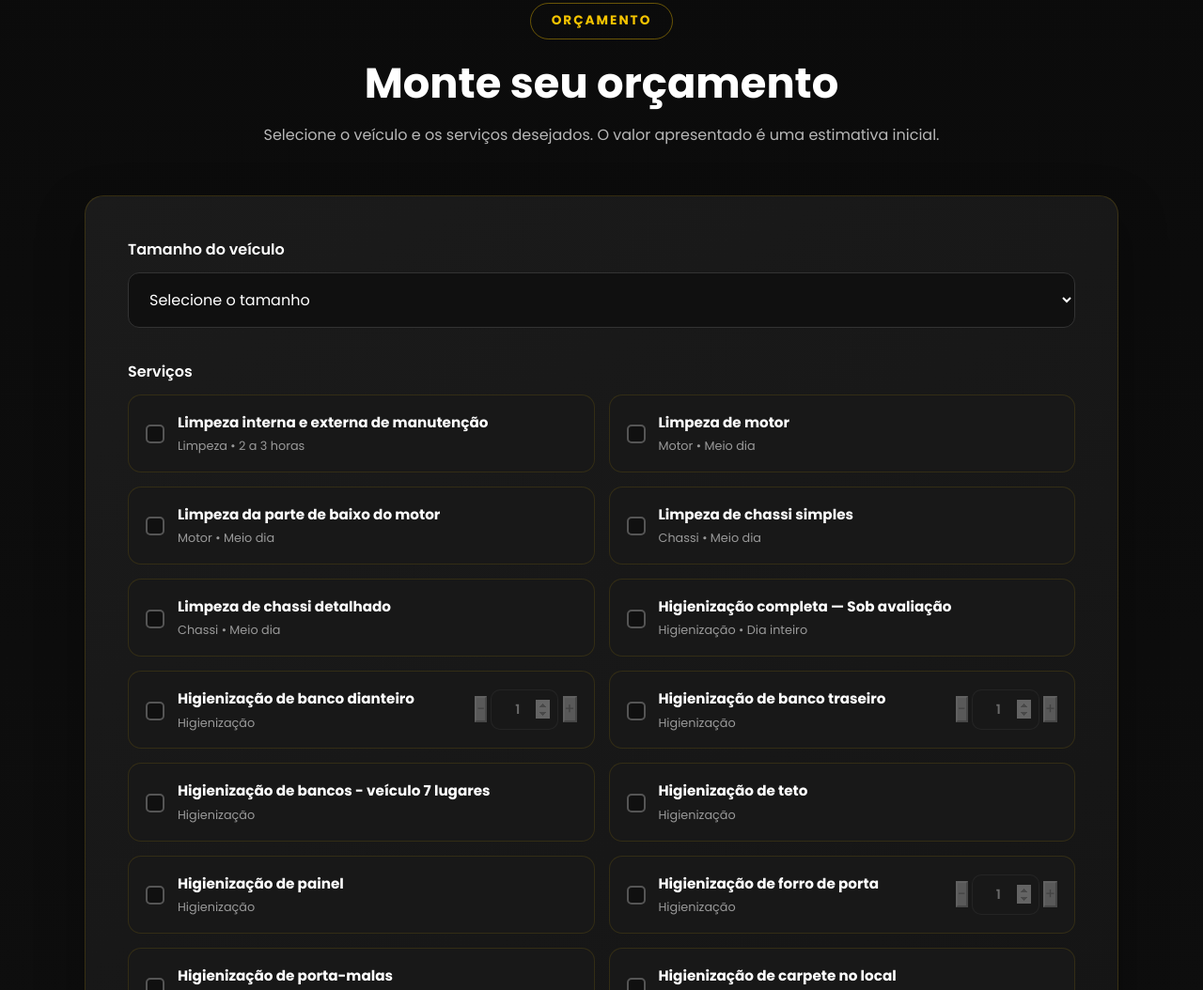
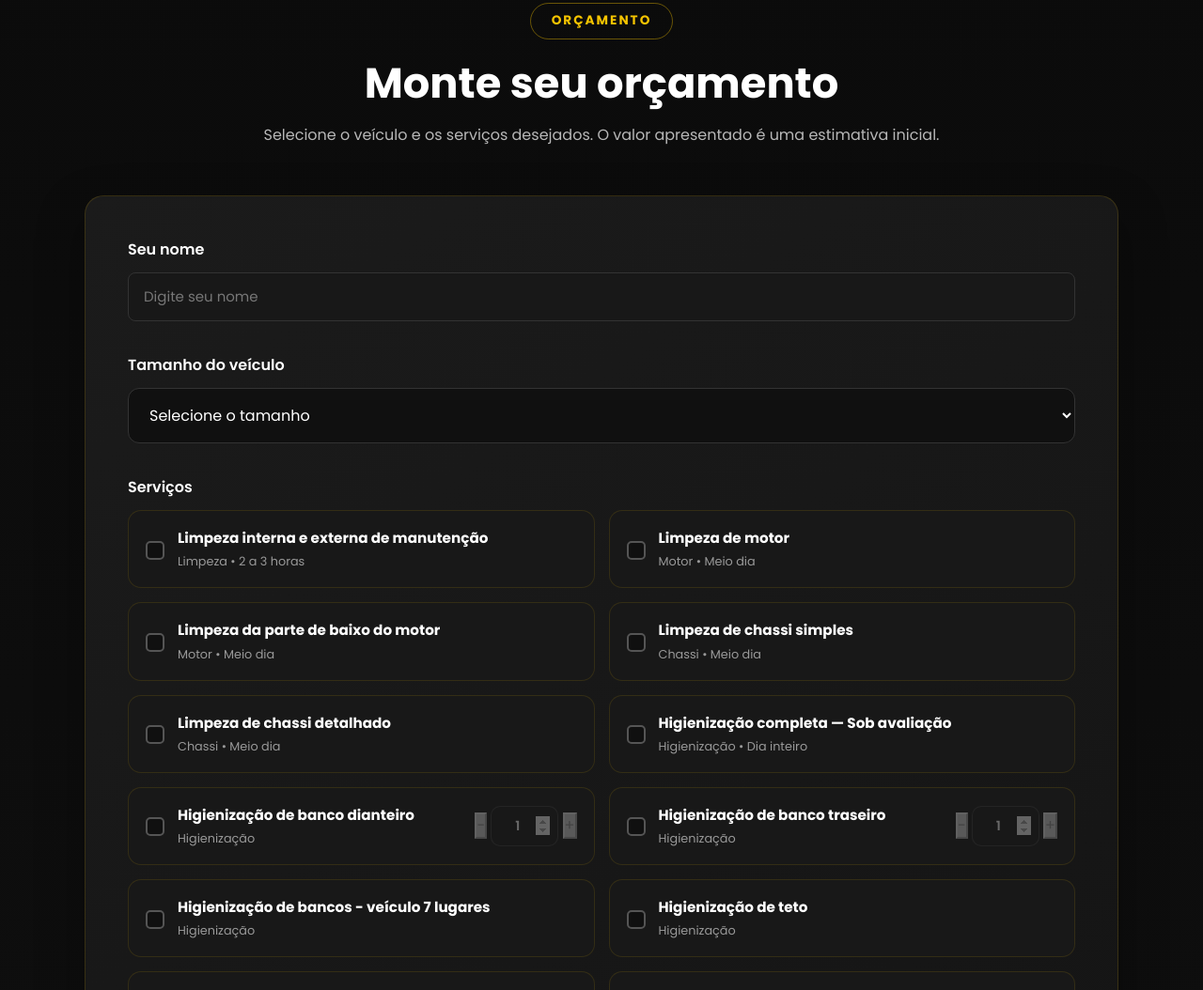
Before and after one commit to Anderson090588/cleancar-site, a plain HTML site: page index.html in a window 1280 px wide. Shown: the part 2588-3642 px from the top of the page at 94% size. Drawn offline with nearby package versions, Linux system fonts and the light colour scheme.

Commit message:
Adiciona nome do cliente ao orçamento

```diff
--- a/src/components/budget.js
+++ b/src/components/budget.js
@@ -32,6 +32,24 @@ export function createBudget() {
             </div>
 
             <div class="budget-content">
+
+                <!-- NOME DO CLIENTE -->
+
+                <div class="budget-group">
+
+                    <label for="customer-name">
+                        Seu nome
+                    </label>
+
+                    <input
+                        type="text"
+                        id="customer-name"
+                        placeholder="Digite seu nome"
+                        autocomplete="name"
+                    >
+
+                </div>
+
 
                 <!-- TIPO DE VEÍCULO -->
 
@@ -144,6 +162,9 @@ export function createBudget() {
     // ==========================================
     // ELEMENTOS
     // ==========================================
+
+    const customerNameInput =
+        section.querySelector("#customer-name");
 
     const servicesList =
         section.querySelector("#services-list");
@@ -882,6 +903,19 @@ export function createBudget() {
 
 
             // ==================================
+            // NOME DO CLIENTE
+            // ==================================
+
+            const customerName =
+                customerNameInput.value.trim();
+
+            const customerLine =
+                customerName
+                    ? `👤 Cliente: ${customerName}\n`
+                    : "";
+
+
+            // ==================================
             // NOMES DOS VEÍCULOS
             // ==================================
 
@@ -1008,7 +1042,7 @@ export function createBudget() {
             const message = `
 Olá! Gostaria de solicitar um orçamento na Clean Car.
 
-🚗 Veículo: ${vehicleNames[vehicleSize]}
+${customerLine}🚗 Veículo: ${vehicleNames[vehicleSize]}
 
 🔧 Serviços selecionados:
 
--- a/src/css/style.css
+++ b/src/css/style.css
@@ -3799,3 +3799,41 @@ html {
     }
 
 }
+/* ======================================
+   CAMPO NOME - ORÇAMENTO
+====================================== */
+
+#customer-name {
+    width: 100%;
+    padding: 14px 16px;
+
+    background: #181818;
+    color: #ffffff;
+
+    border: 1px solid #333333;
+    border-radius: 8px;
+
+    font-family: 'Poppins', sans-serif;
+    font-size: 15px;
+
+    outline: none;
+
+    transition:
+        border-color 0.3s ease,
+        box-shadow 0.3s ease,
+        background 0.3s ease;
+}
+
+#customer-name::placeholder {
+    color: #777777;
+}
+
+#customer-name:hover {
+    border-color: #555555;
+}
+
+#customer-name:focus {
+    background: #1d1d1d;
+    border-color: #d4af37;
+    box-shadow: 0 0 0 3px rgba(212, 175, 55, 0.12);
+}
```
